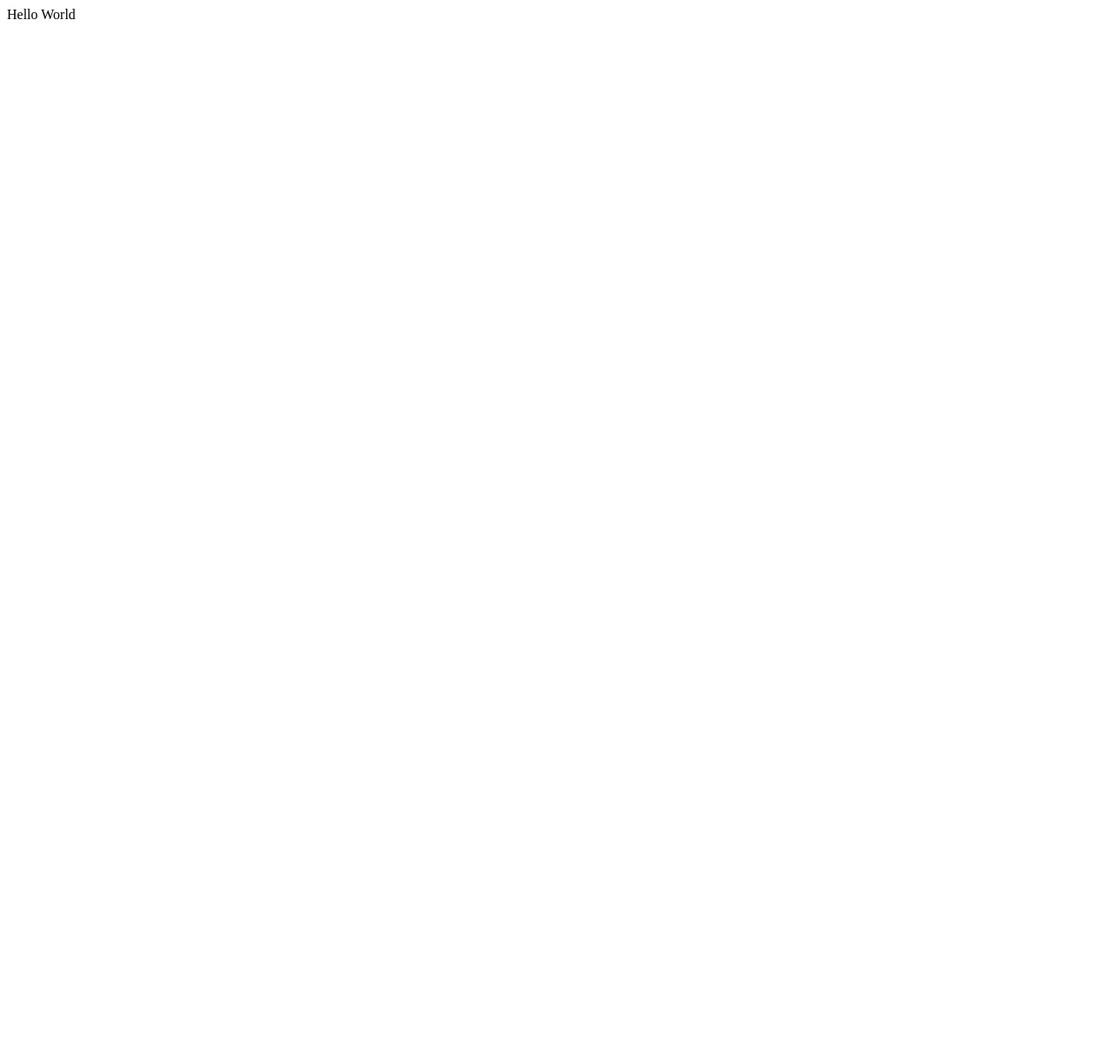
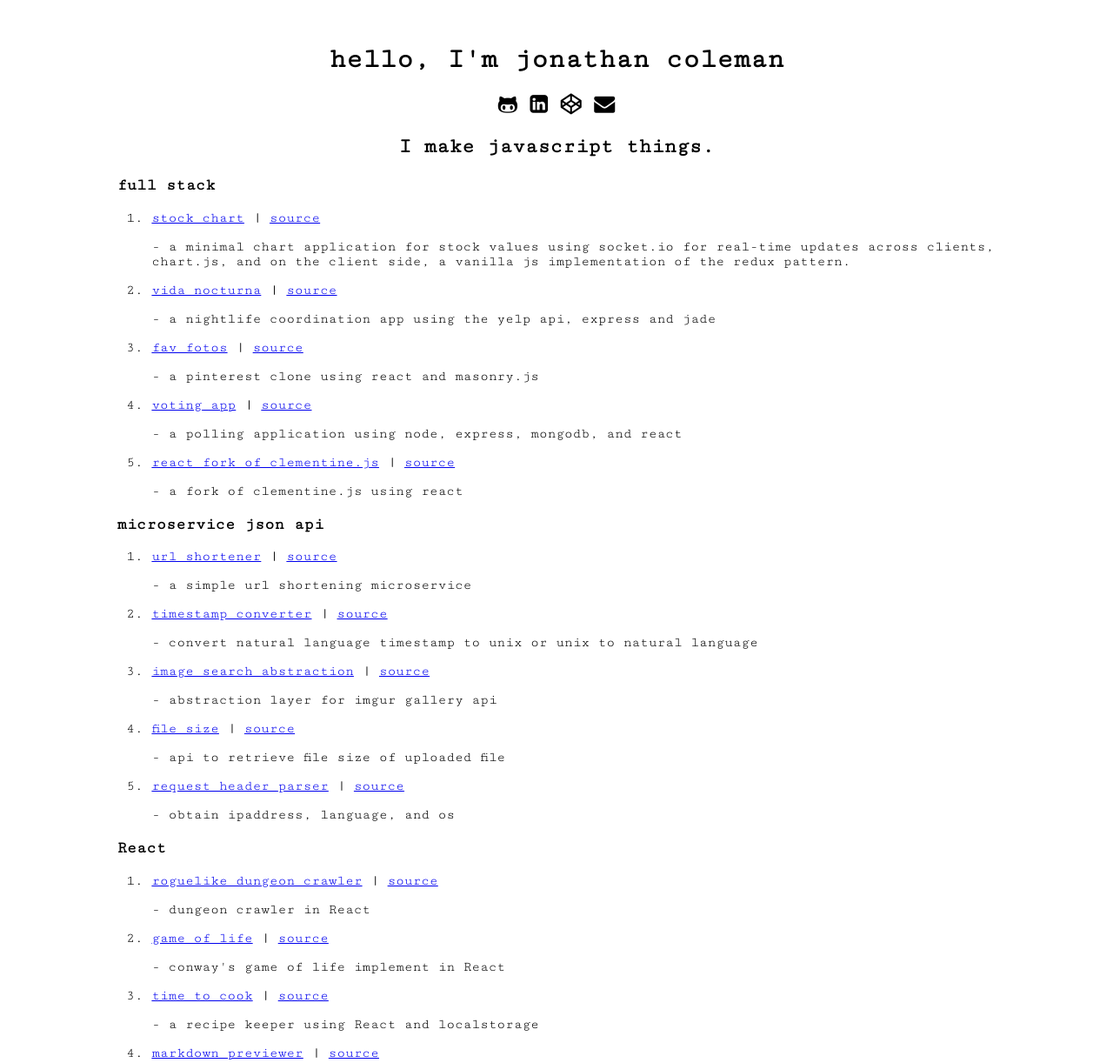
Before and after one commit to jondcoleman/jondcoleman.github.io, a plain HTML site: page index.html in a window 1280 px wide. Shown: the top 1222 px of the page at 87% size. Before the commit the page ends 800 px from the top, so only its background shows below. Drawn offline with nearby package versions, Linux system fonts and the light colour scheme.

Commit message:
initial commit of profile page

```diff
--- /dev/null
+++ b/css/style.css
@@ -0,0 +1,19 @@
+body {
+  font-family: 'Cutive Mono';
+  margin-top: 50px;
+  margin-bottom: 50px;
+}
+
+.things {
+  width: 80%;
+  margin: 0 auto;
+}
+
+.intro-header, .social-links {
+  text-align: center;
+}
+
+.social-links > a {
+  color: inherit;
+  text-decoration: none;
+}
--- a/index.html
+++ b/index.html
@@ -1 +1,44 @@
-Hello World
+<!DOCTYPE html>
+<html >
+  <head>
+    <meta charset="UTF-8">
+    <title>A Pen by  Jonathan Coleman</title>
+
+
+
+    <link rel='stylesheet prefetch' href='https://maxcdn.bootstrapcdn.com/font-awesome/4.6.3/css/font-awesome.min.css'>
+
+        <link rel="stylesheet" href="css/style.css">
+
+
+
+
+  </head>
+
+  <body>
+
+    <head>
+  <link href='https://fonts.googleapis.com/css?family=Cutive+Mono' rel='stylesheet' type='text/css'>
+</head>
+
+<body>
+  <h1 class="intro-header"> hello,  I'm jonathan coleman</h1>
+  <h2 class="social-links">
+    <a href="https://github.com/jondcoleman"><i class="fa fa-github-alt" aria-hidden="true"></i></a>
+    <a href="https://www.linkedin.com/in/jondcoleman"><i class="fa fa-linkedin-square" aria-hidden="true"></i></a>
+    <a href="http://codepen.io/jondcoleman/"><i class="fa fa-codepen" aria-hidden="true"></i></a>
+    <a href="mailto:jcoleman3307@gmail.com"><i class="fa fa-envelope" aria-hidden="true"></i></a>
+  </h2>
+  <h2 class="intro-header">I make javascript things.</h2>
+  <section class="things" id="thing-section">
+  </section>
+</body>
+    <script src='https://cdnjs.cloudflare.com/ajax/libs/lodash.js/4.12.0/lodash.min.js'></script>
+
+        <script src="js/index.js"></script>
+
+
+
+
+  </body>
+</html>
--- /dev/null
+++ b/js/index.js
@@ -0,0 +1,149 @@
+var things = [
+  {
+    "category": "full stack",
+    "name": "stock chart",
+    "link": "https://stock-graph.herokuapp.com/",
+    "source": "https://github.com/jondcoleman/stock-tracker",
+    "details": "a minimal chart application for stock values using socket.io for real-time updates across clients, chart.js, and on the client side, a vanilla js implementation of the redux pattern."
+  },
+  {
+    "category": "full stack",
+    "name": "vida nocturna",
+    "link": "https://vida-nocturna.herokuapp.com/",
+    "source": "https://github.com/jondcoleman/nightlife-app",
+    "details": "a nightlife coordination app using the yelp api, express and jade"
+  },
+  {
+    "category": "full stack",
+    "name": "fav fotos",
+    "link": "https://fav-fotos.herokuapp.com/",
+    "source": "https://github.com/jondcoleman/fav-fotos",
+    "details": "a pinterest clone using react and masonry.js"
+  },
+  {
+    "category": "full stack",
+    "name": "voting app",
+    "link": "https://voting-application.herokuapp.com/",
+    "source": "https://github.com/jondcoleman/voting-app",
+    "details": "a polling application using node, express, mongodb, and react"
+  },
+  {
+    "category": "full stack",
+    "name": "react fork of clementine.js",
+    "link": "https://clementine-passport-react.herokuapp.com/",
+    "source": "https://github.com/jondcoleman/clementine-react",
+    "details": "a fork of clementine.js using react"
+  },
+  {
+    "category": "microservice json api",
+    "name": "url shortener",
+    "link": "https://url-shrtnr-fcc.herokuapp.com/",
+    "source": "https://github.com/jondcoleman/url-shortener",
+    "details": "a simple url shortening microservice"
+  },
+  {
+    "category": "microservice json api",
+    "name": "timestamp converter",
+    "link": "https://timestamp-microservice-fcc.herokuapp.com/",
+    "source": "https://github.com/jondcoleman/timestamp-microservice",
+    "details": "convert natural language timestamp to unix or unix to natural language"
+  },
+  {
+    "category": "microservice json api",
+    "name": "image search abstraction",
+    "link": "https://image-search-microservice.herokuapp.com/",
+    "source": "https://github.com/jondcoleman/image-search-abstraction",
+    "details": "abstraction layer for imgur gallery api"
+  },
+  {
+    "category": "microservice json api",
+    "name": "file size",
+    "link": "https://file-metadata-fcc.herokuapp.com/",
+    "source": "https://github.com/jondcoleman/file-metadata-api",
+    "details": "api to retrieve file size of uploaded file"
+  },
+  {
+    "category": "microservice json api",
+    "name": "request header parser",
+    "link": "https://whoami-fcc.herokuapp.com/api/whoami",
+    "source": "https://github.com/jondcoleman/header-parser",
+    "details": "obtain ipaddress, language, and os"
+  },
+  {
+    "category": "React",
+    "name": "roguelike dungeon crawler",
+    "link": "https://ninja-roguelike.herokuapp.com/",
+    "source": "https://github.com/jondcoleman/roguelike",
+    "details": "dungeon crawler in React"
+  },
+  {
+    "category": "React",
+    "name": "game of life",
+    "link": "http://codepen.io/jondcoleman/full/gPjPbd/",
+    "source": "http://codepen.io/jondcoleman/pen/gPjPbd",
+    "details": "conway's game of life implement in React"
+  },
+  {
+    "category": "React",
+    "name": "time to cook",
+    "link": "http://codepen.io/jondcoleman/full/pgwrrJ/",
+    "source": "http://codepen.io/jondcoleman/pen/pgwrrJ",
+    "details": "a recipe keeper using React and localstorage"
+  },
+  {
+    "category": "React",
+    "name": "markdown previewer",
+    "link": "http://codepen.io/jondcoleman/full/mVmXOJ/",
+    "source": "http://codepen.io/jondcoleman/pen/mVmXOJ",
+    "details": "real time markdown preview"
+  },
+  {
+    "category": "d3",
+    "name": "scatterplot",
+    "link": "http://codepen.io/jondcoleman/full/GZBqaV/",
+    "source": "http://codepen.io/jondcoleman/pen/GZBqaV",
+    "details": "d3.js scatterplot chart"
+  },
+  {
+    "category": "d3",
+    "name": "heatmap",
+    "link": "http://codepen.io/jondcoleman/full/GZBjLr/",
+    "source": "http://codepen.io/jondcoleman/pen/GZBjLr",
+    "details": "d3.js heatmap chart"
+  },
+  {
+    "category": "utility",
+    "name": "file search",
+    "link": "https://github.com/jondcoleman/file-search",
+    "source": "https://github.com/jondcoleman/file-search",
+    "details": "node.js command line utility for indexing directories and searching for file names"
+  }
+]
+
+var categories = _.uniq(things.map(function(thing) {
+  return thing.category
+}))
+
+categoryThings = categories.map(function(cat) {
+  var thingsByCategory = things.filter(function(thing) {
+    return thing.category === cat
+  })
+  return { category: cat, things: thingsByCategory }
+})
+
+var thingsSection = document.getElementById('thing-section')
+
+var thingsHtml = categoryThings.map(function(cat) {
+  console.log(cat)
+  var content = `<h3 class="section-header">${cat.category} </h3>`
+  content += '<ol>'
+  var innerContent = ''
+  cat.things.forEach(function(thing) {
+    innerContent += `<li><a href="${thing.link}">${thing.name}</a> | <a href="${thing.source}">source</a></li>`
+    innerContent += `<p>- ${thing.details}</p>`
+  })
+  content += innerContent
+  content += '</ol>'
+  thingsSection.innerHTML += content
+  console.log(thingsSection)
+})
```
